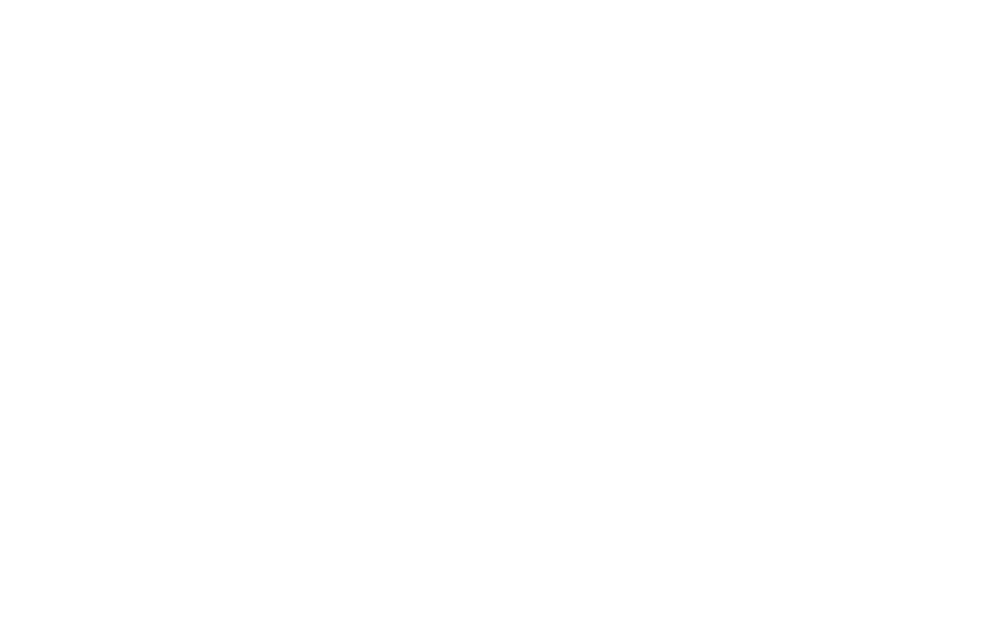
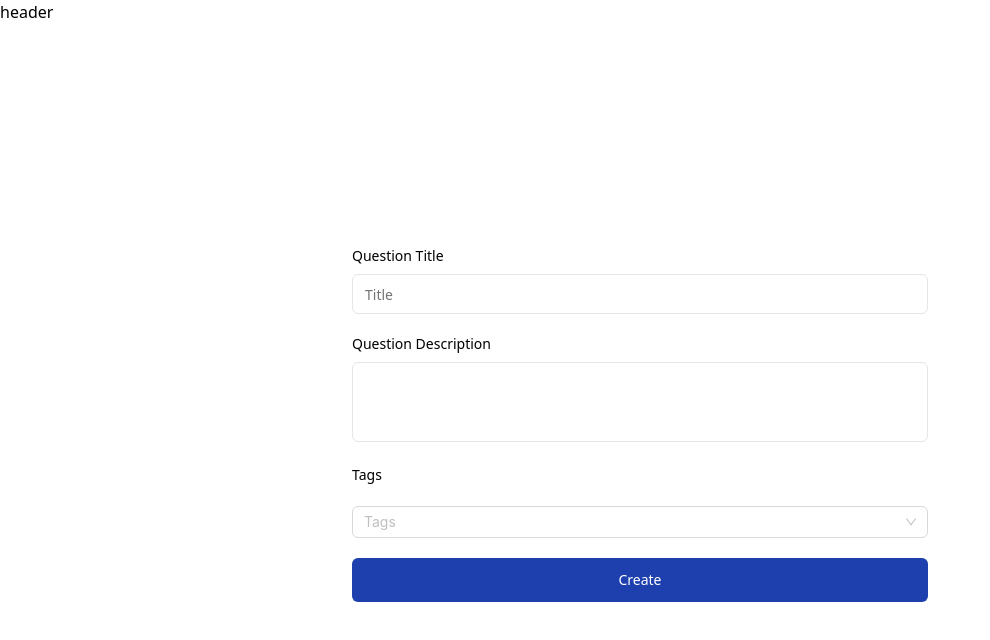
Before and after one commit to dzulia-2005/CrossLab, a React (Vite) app: page /createquestion in a window 1280 px wide. Before the commit this address had no page. Shown: the top 640 px of the page, without its empty margins (0-990 px from the left). Built offline with nearby package versions, Linux system fonts and the light colour scheme.

Commit message:
create createquestionpage ui/ux

```diff
--- a/package.json
+++ b/package.json
@@ -10,8 +10,10 @@
     "preview": "vite preview"
   },
   "dependencies": {
+    "@radix-ui/react-label": "^2.1.0",
     "@radix-ui/react-slot": "^1.1.0",
     "@tanstack/react-query": "^5.61.5",
+    "antd": "^5.22.2",
     "axios": "^1.7.8",
     "class-variance-authority": "^0.7.1",
     "clsx": "^2.1.1",
--- a/src/App.tsx
+++ b/src/App.tsx
@@ -3,6 +3,7 @@
 import Home from './pages/home/home';
 import { SignUp } from './pages/signUp';
 import {  SignIn } from './pages/logIn';
+import Createquestion from './pages/createquestion/createquestion';
 
 function App() {
   return (
@@ -16,6 +17,7 @@
           />
           <Route path="/signin" element={ <SignIn/>} />
           <Route path="/home" element={ <Home/>} />
+          <Route path='/createquestion' element={<Createquestion/>}/>
       </Route>
 
    </Routes>
--- a/src/components/ui/input.tsx
+++ b/src/components/ui/input.tsx
@@ -8,7 +8,7 @@
       <input
         type={type}
         className={cn(
-          "flex h-10 w-full rounded-md border border-neutral-200 bg-white px-3 py-2 text-base ring-offset-white file:border-0 file:bg-transparent file:text-sm file:font-medium file:text-neutral-950 placeholder:text-neutral-500 focus-visible:outline-none focus-visible:ring-2 focus-visible:ring-neutral-950 focus-visible:ring-offset-2 disabled:cursor-not-allowed disabled:opacity-50 md:text-sm dark:border-neutral-800 dark:bg-neutral-950 dark:ring-offset-neutral-950 dark:file:text-neutral-50 dark:placeholder:text-neutral-400 dark:focus-visible:ring-neutral-300",
+          "flex h-10 w-full rounded-md border border-neutral-200 bg-white px-3 py-2 text-base ring-offset-white file:border-0 file:bg-transparent file:text-sm file:font-medium file:text-neutral-950 placeholder:text-neutral-500 focus-visible:outline-none focus-visible:ring-neutral-950 focus-visible:ring-offset-2 disabled:cursor-not-allowed disabled:opacity-50 md:text-sm dark:border-neutral-800 dark:bg-neutral-950 dark:ring-offset-neutral-950 dark:file:text-neutral-50 dark:placeholder:text-neutral-400 dark:focus-visible:ring-neutral-300",
           className
         )}
         ref={ref}
--- /dev/null
+++ b/src/components/ui/label.tsx
@@ -0,0 +1,24 @@
+import * as React from "react"
+import * as LabelPrimitive from "@radix-ui/react-label"
+import { cva, type VariantProps } from "class-variance-authority"
+
+import { cn } from "@/lib/utils"
+
+const labelVariants = cva(
+  "text-sm font-medium leading-none peer-disabled:cursor-not-allowed peer-disabled:opacity-70"
+)
+
+const Label = React.forwardRef<
+  React.ElementRef<typeof LabelPrimitive.Root>,
+  React.ComponentPropsWithoutRef<typeof LabelPrimitive.Root> &
+    VariantProps<typeof labelVariants>
+>(({ className, ...props }, ref) => (
+  <LabelPrimitive.Root
+    ref={ref}
+    className={cn(labelVariants(), className)}
+    {...props}
+  />
+))
+Label.displayName = LabelPrimitive.Root.displayName
+
+export { Label }
--- /dev/null
+++ b/src/components/ui/textarea.tsx
@@ -0,0 +1,22 @@
+import * as React from "react"
+
+import { cn } from "@/lib/utils"
+
+const Textarea = React.forwardRef<
+  HTMLTextAreaElement,
+  React.ComponentProps<"textarea">
+>(({ className, ...props }, ref) => {
+  return (
+    <textarea
+      className={cn(
+        "flex min-h-[80px] w-full rounded-md border border-neutral-200 bg-white px-3 py-2 text-base ring-offset-white placeholder:text-neutral-500 focus-visible:outline-none focus-visible:ring-neutral-950 focus-visible:ring-offset-2 disabled:cursor-not-allowed disabled:opacity-50 md:text-sm dark:border-neutral-800 dark:bg-neutral-950 dark:ring-offset-neutral-950 dark:placeholder:text-neutral-400 dark:focus-visible:ring-neutral-300",
+        className
+      )}
+      ref={ref}
+      {...props}
+    />
+  )
+})
+Textarea.displayName = "Textarea"
+
+export { Textarea }
--- /dev/null
+++ b/src/pages/createquestion/createquestion.tsx
@@ -0,0 +1,95 @@
+import { Button, buttonVariants } from '@/components/ui/button';
+import { Input } from '@/components/ui/input';
+import { Label } from '@/components/ui/label';
+import { Textarea } from '@/components/ui/textarea';
+import { Select } from 'antd';
+import { cn } from "@/lib/utils";
+import React from 'react';
+import { useForm, Controller } from 'react-hook-form';
+
+const { Option } = Select;
+
+const options = [
+  { value: 'react', label: "react" },
+  { value: 'ui/ux', label: "ui/ux" }
+];
+
+const children: React.ReactNode[] = [];
+for (let i = 10; i < 36; i++) {
+  children.push(
+    <Option key={i.toString(36) + i} value={i.toString(36) + i}>
+      {i.toString(36) + i}
+    </Option>
+  );
+}
+
+type FormValues = {
+  questiontitle: string;
+  questiondescrib: string;
+  tags: string[];
+};
+
+const Createquestion: React.FC = () => {
+  const { register, handleSubmit, formState: { errors }, control } = useForm<FormValues>();
+
+
+  const onSubmit = (data: FormValues) => {
+    console.log(data);
+  };
+
+  return (
+    <div className="flex items-center justify-center min-h-screen">
+      <div className="w-[45%]">
+        <form onSubmit={handleSubmit(onSubmit)}>
+          <div className="grid w-full items-center gap-2 mb-5">
+            <Label className="text-sm" htmlFor="questiontitle">Question Title</Label>
+            <Input
+              type="text"
+              id="questiontitle"
+              placeholder="Title"
+              {...register('questiontitle', { required: 'This field is required' })}
+            />
+            {errors.questiontitle && <p className='text-red-600'>{errors.questiontitle.message}</p>}
+          </div>
+          <div className="grid w-full items-center gap-2 mb-5">
+            <Label className="text-sm" htmlFor="questiondescrib">Question Description</Label>
+            <Textarea
+              id="questiondescrib"
+              className="resize-none"
+              {...register('questiondescrib', { required: 'This field is required' })}
+            />
+            {errors.questiondescrib && <p className='text-red-600'>{errors.questiondescrib.message}</p>}
+          </div>
+          <div>
+            <Label className="text-sm" htmlFor="tags">Tags</Label>
+            <Controller
+              name="tags"
+              control={control}
+              rules={{ required: 'Please select at least one tag' }}
+              render={({ field }) => (
+                <Select
+                  {...field}
+                  mode="tags"
+                  className="w-[100%] my-5"
+                  placeholder="Tags"
+                  options={options}
+                >
+                  {children}
+                </Select>
+              )}
+            />
+            {errors.tags && <p className='text-red-600'>{errors.tags.message}</p>}
+          </div>
+          <Button
+            type="submit"
+            className={cn(buttonVariants({ variant: "auth", size: "lg" }))}
+          >
+            Create
+          </Button>
+        </form>
+      </div>
+    </div>
+  );
+};
+
+export default Createquestion;
```
Also changed, not shown: 1 other file (tests, documents, lock files or other folders).
